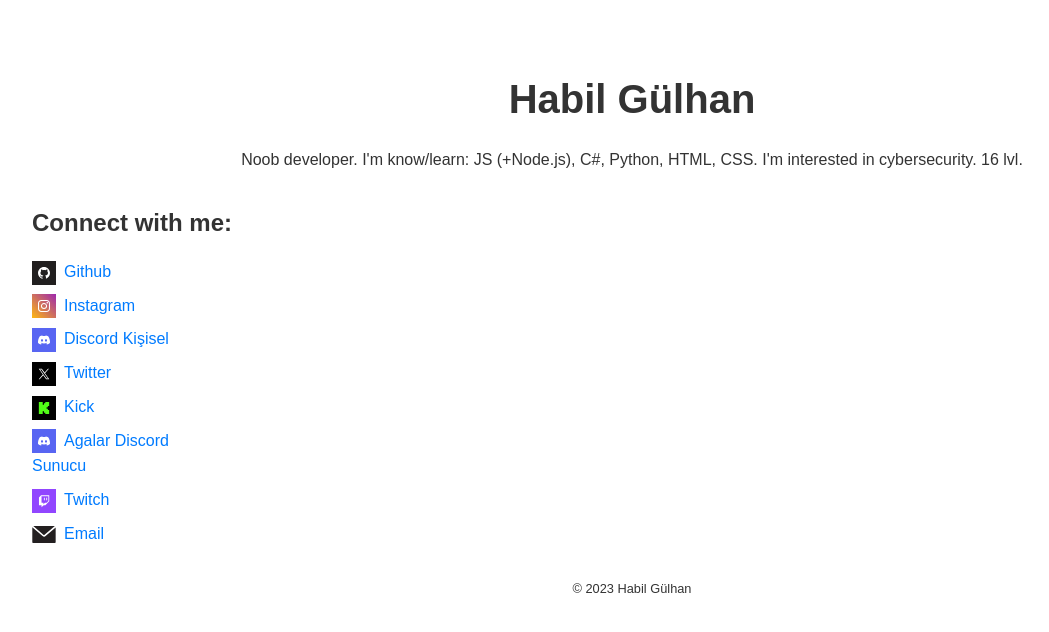
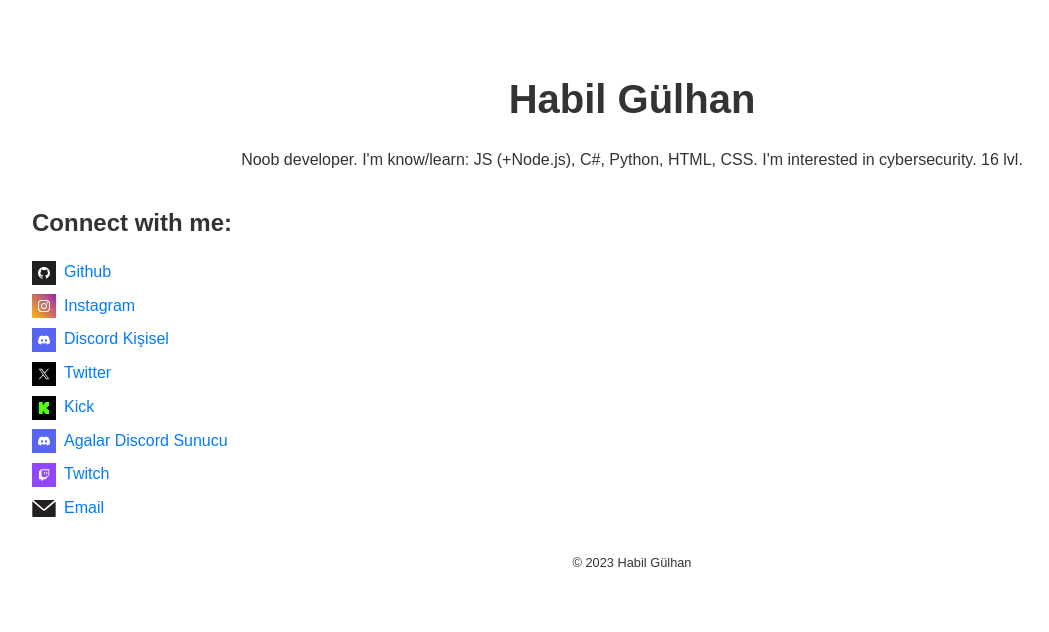
Before and after one commit to xHbLanD/xhbland.github.io, a plain HTML site: page index.html in a window 1280 px wide. Shown: the whole page, without its empty margins (8-1057 px from the left). Drawn offline with Linux system fonts and the light colour scheme.

Commit message:
Update index.html

```diff
--- a/index.html
+++ b/index.html
@@ -34,7 +34,7 @@
 
         li {
             margin-bottom: 0.5rem;
-            width: 190px;
+            width: 500px;
         }
 
         a {
```
